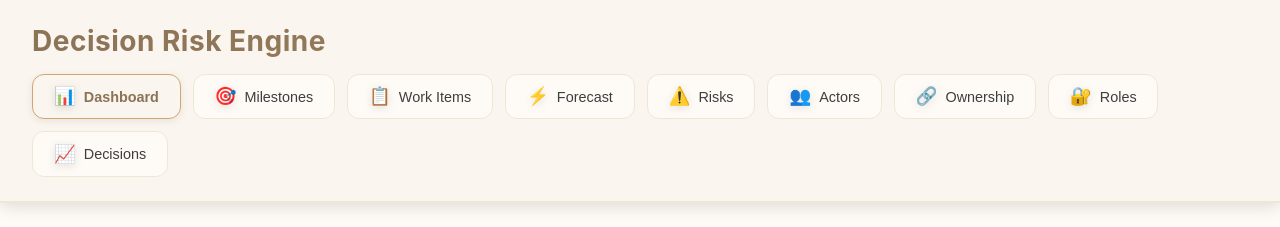
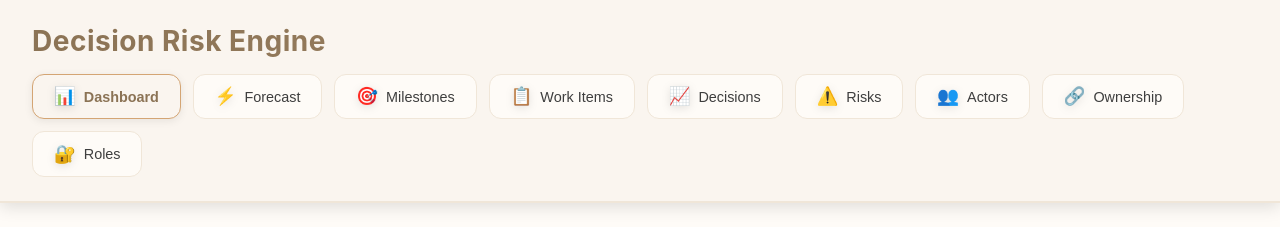
Before and after one commit to hrithikthakur/project1, a React (Vite) app in the folder frontend/: page / in a window 1280 px wide. Shown: the top 227 px of the page. Built offline with nearby package versions, Linux system fonts and the light colour scheme; no server answers.

Commit message:
Update navigation items in App component by adding 'Forecast' and 'Decisions' while removing the duplicate 'Forecast' entry. This change enhances the clarity and organization of the navigation structure.

```diff
--- a/frontend/src/App.tsx
+++ b/frontend/src/App.tsx
@@ -27,14 +27,14 @@ export default function App() {
 
   const navItems = [
     { id: 'dashboard' as View, label: 'Dashboard', icon: '📊' },
+    { id: 'forecast' as View, label: 'Forecast', icon: '⚡' },
     { id: 'milestones' as View, label: 'Milestones', icon: '🎯' },
     { id: 'work_items' as View, label: 'Work Items', icon: '📋' },
-    { id: 'forecast' as View, label: 'Forecast', icon: '⚡' },
+    { id: 'decisions' as View, label: 'Decisions', icon: '📈' },
     { id: 'risks' as View, label: 'Risks', icon: '⚠️' },
     { id: 'actors' as View, label: 'Actors', icon: '👥' },
     { id: 'ownership' as View, label: 'Ownership', icon: '🔗' },
     { id: 'roles' as View, label: 'Roles', icon: '🔐' },
-    { id: 'decisions' as View, label: 'Decisions', icon: '📈' },
   ];
 
   return (
```
